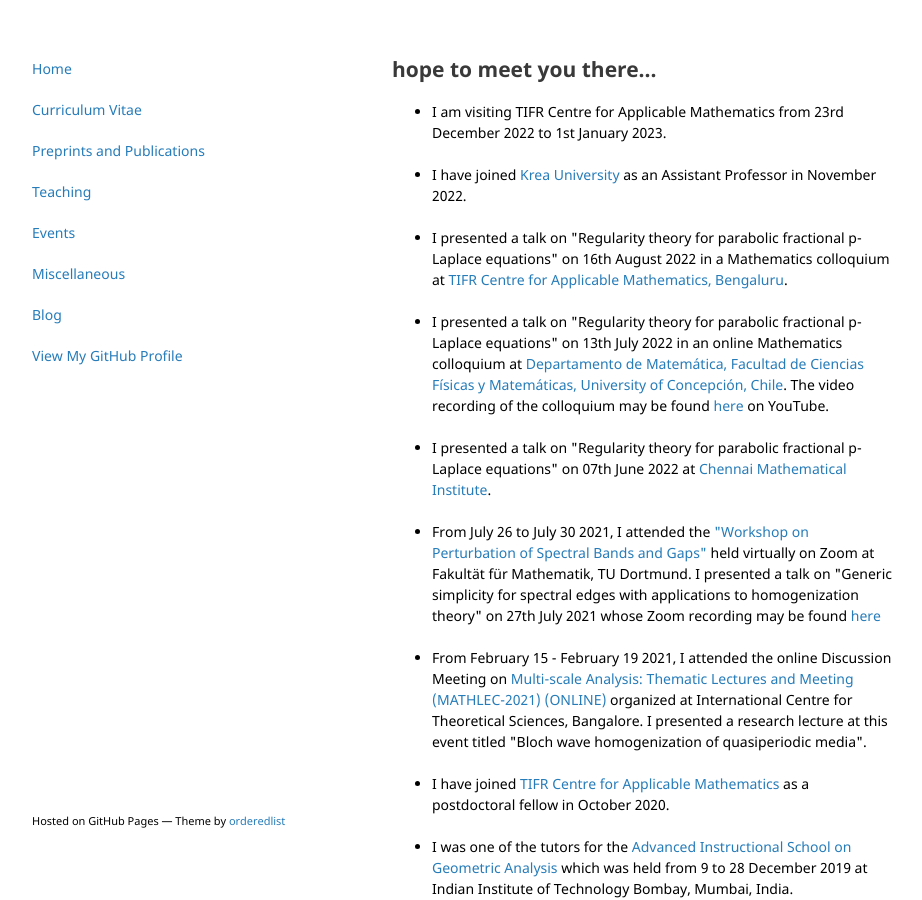
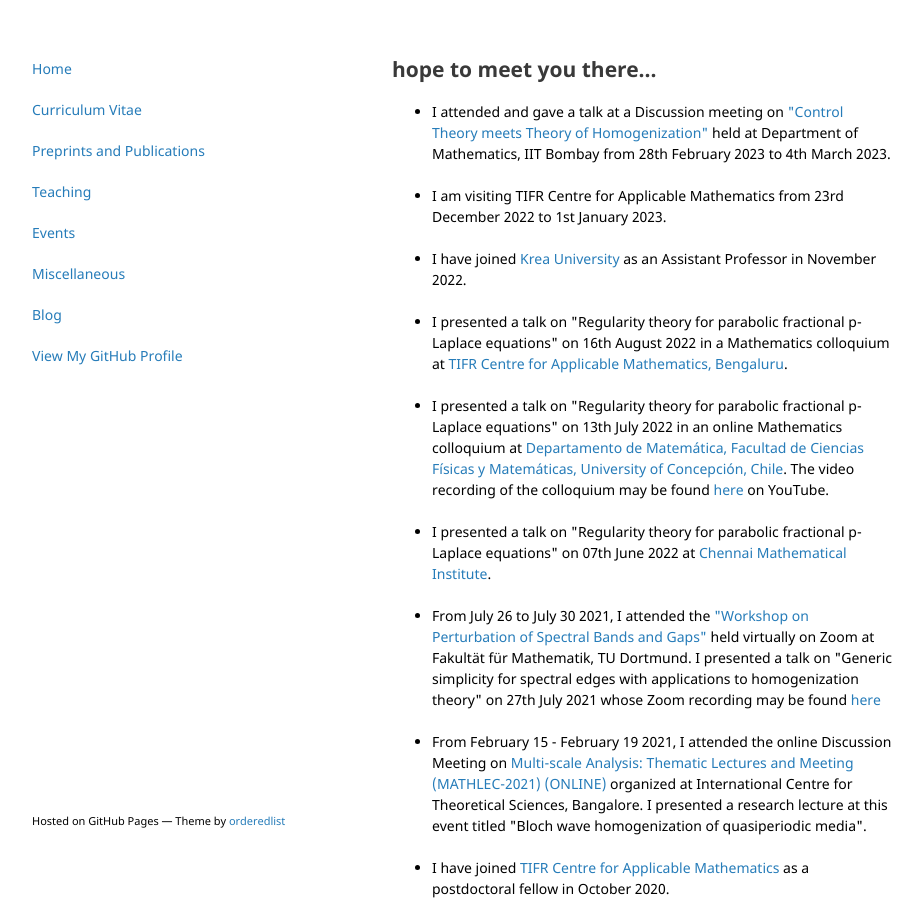
Before and after one commit to vivektewary/vivektewary.github.io, a Jekyll site: the page built from activities.html, in a window 1280 px wide and 900 px high. Shown: the whole window, without its empty margins (178-1100 px from the left). Built offline with Jekyll 4.4.1, drawn with Linux system fonts in a browser that asks for light colours.

Commit message:
Update activities.html

```diff
--- a/activities.html
+++ b/activities.html
@@ -6,6 +6,8 @@ title: Home
 
 <p>
 <ul>
+<li>I attended and gave a talk at a Discussion meeting on <a href="https://sites.google.com/view/discussion-meeting/home" target="_blank">"Control Theory meets Theory of Homogenization"</a> held at Department of Mathematics, IIT Bombay from 28th February 2023 to 4th March 2023.</li>
+<br>
 <li>I am visiting TIFR Centre for Applicable Mathematics from 23rd December 2022 to 1st January 2023.</li>
 <br>
 <li>I have joined <a href="https://krea.edu.in/sias/" target="_blank">Krea University</a> as an Assistant Professor in November 2022.</li>
```
